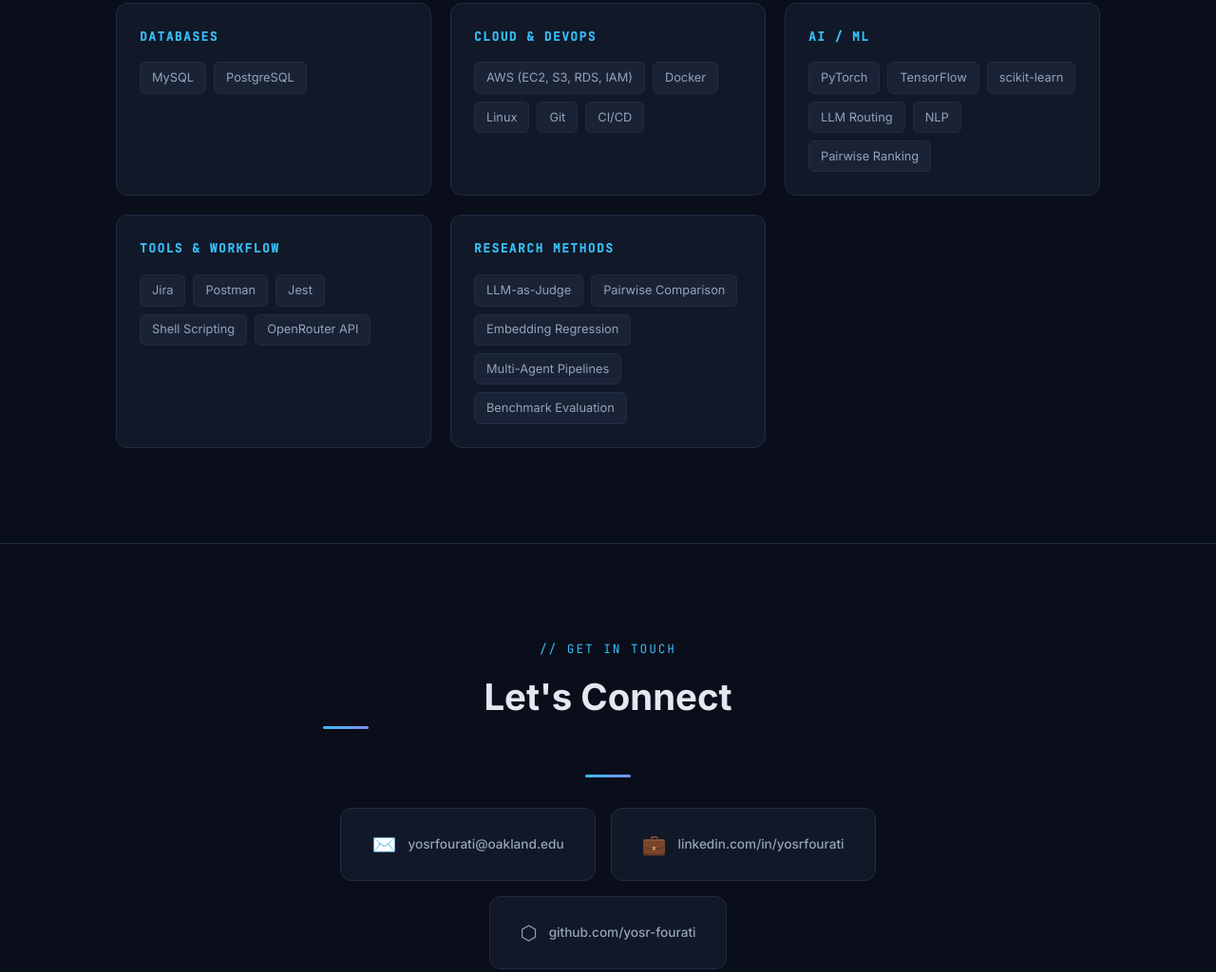
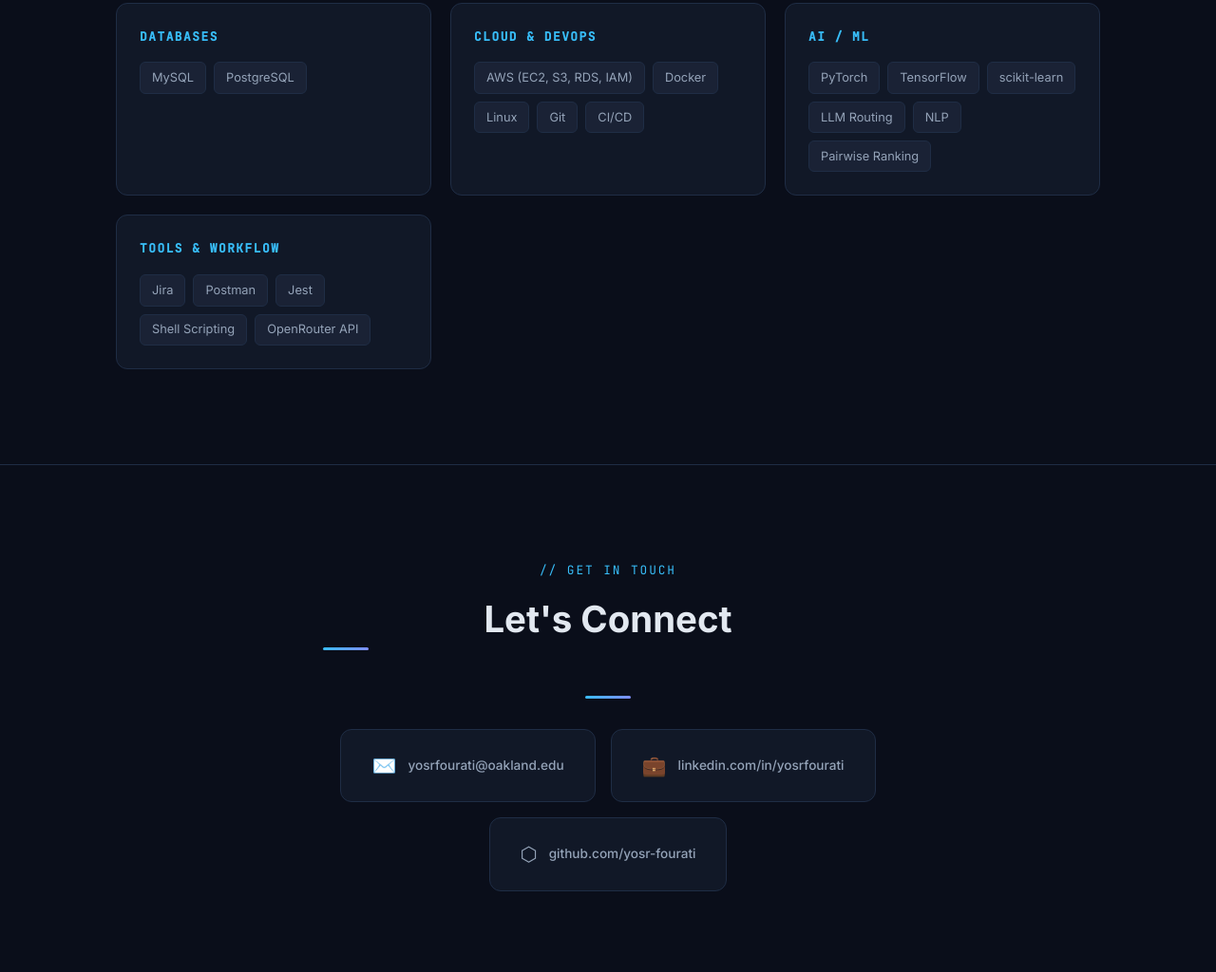
Before and after one commit to yosr-fourati/yosr-fourati.github.io, a plain HTML site: page index.html in a window 1280 px wide. Shown: the part 7634-8658 px from the top of the page at 95% size. Drawn offline with Linux system fonts and the light colour scheme.

Commit message:
Remove 'Research Methods' skill group from index.html
Removed the 'Research Methods' skill group and its associated tags.

```diff
--- a/index.html
+++ b/index.html
@@ -904,16 +904,7 @@
           <span class="skill-tag">OpenRouter API</span>
         </div>
       </div>
-      <div class="skill-group">
-        <h3>Research Methods</h3>
-        <div class="skill-list">
-          <span class="skill-tag">LLM-as-Judge</span>
-          <span class="skill-tag">Pairwise Comparison</span>
-          <span class="skill-tag">Embedding Regression</span>
-          <span class="skill-tag">Multi-Agent Pipelines</span>
-          <span class="skill-tag">Benchmark Evaluation</span>
-        </div>
-      </div>
+
     </div>
   </section>
 
```
